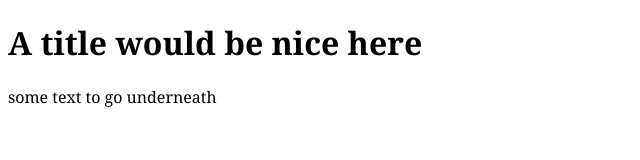
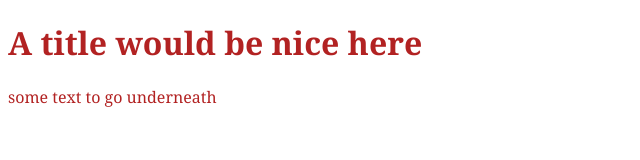
Before and after one commit to tablackwell/tablackwell.github.io, a plain HTML site: page index.html in a window 1280 px wide. Shown: the whole page, without its empty margins (0-640 px from the left). Drawn offline with Linux system fonts and the light colour scheme.

Commit message:
Changed color of text to firebrick

```diff
--- a/resources/css/indexStyle.css
+++ b/resources/css/indexStyle.css
@@ -1,3 +1,4 @@
 body{
 	font-family: georgia;
+	color: firebrick;
 }
```
